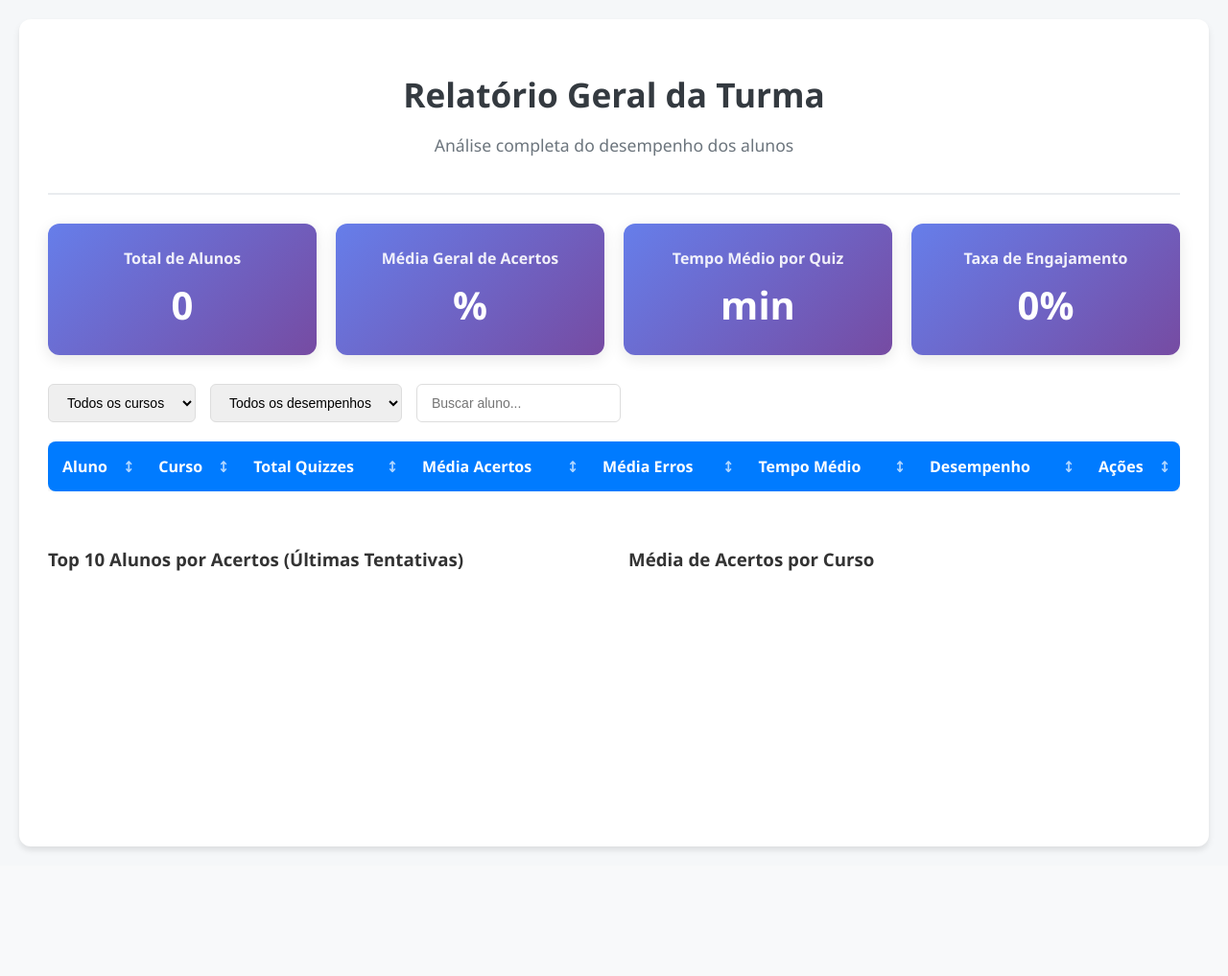
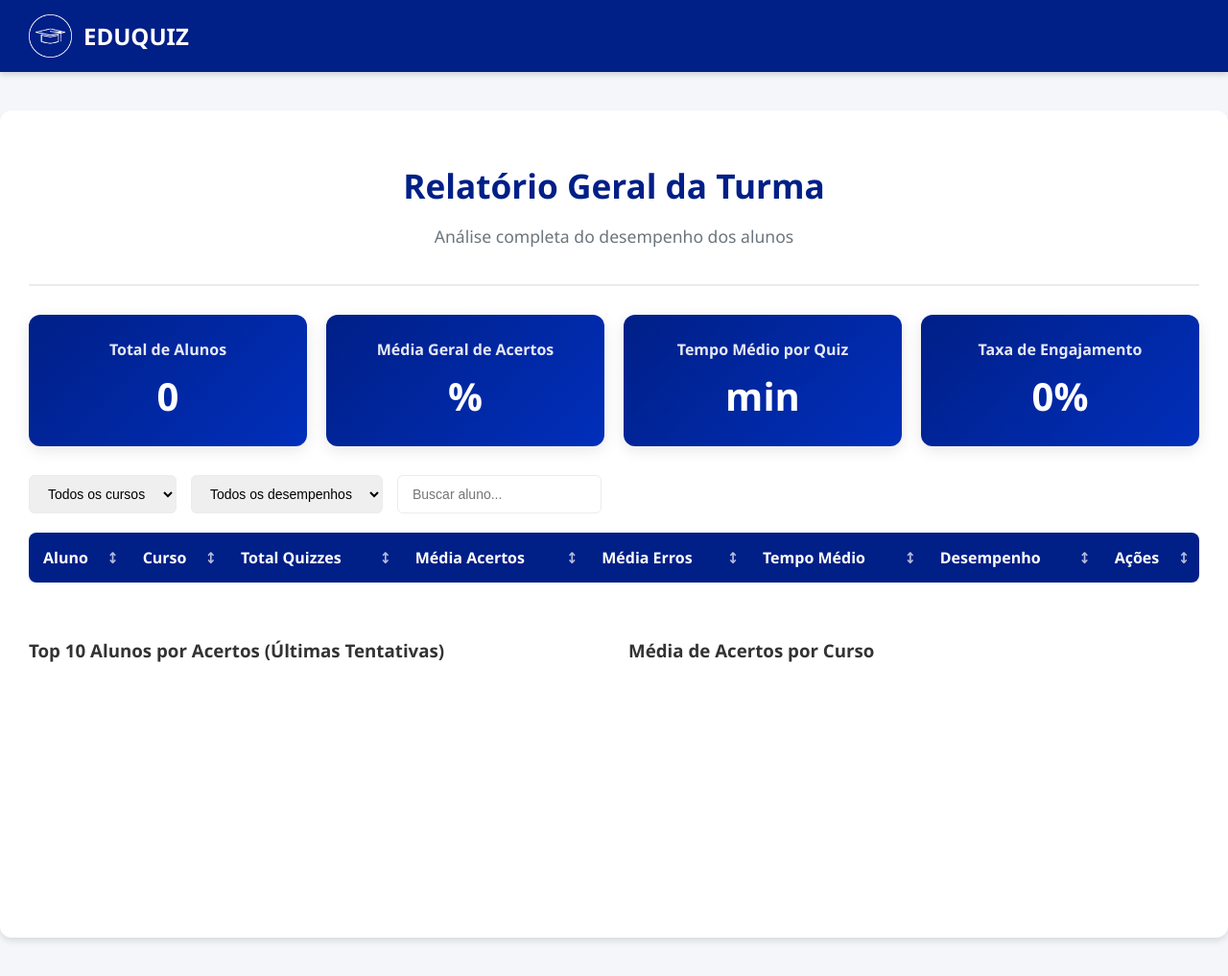
Before and after one commit to monickeivlopes/EduQuiz, a Flask app: template templates/relatorio_geral.html in a window 1280 px wide. Shown: the whole page at 96% size. Before the commit the page ends 887 px from the top, so only its background shows below. Run offline with Flask 3, Linux system fonts and the light colour scheme; the template is opened without the code that fills it, so the values that code supplies are empty; some libraries are stand-ins or nearby versions.

Commit message:
correcao de pags

```diff
--- a/static/relatorio_geral.css
+++ b/static/relatorio_geral.css
@@ -1,38 +1,99 @@
+/* ====== VARIÁVEIS DE COR (PALETA EDUQUIZ) ====== */
 :root {
-            --primary: #007bff;
-            --success: #28a745;
+    --primary: #001f87;
+    --primary-hover: #012fbb;
+    --success: #00c853;
+    --success-hover: #009624;
     --warning: #ffc107;
     --danger: #dc3545;
     --light: #f8f9fa;
-            --dark: #343a40;
+    --dark: #212529;
+    --text: #333;
+    --border: #e9ecef;
   }
 
+  /* ====== BASE ====== */
   body {
-            font-family: 'Segoe UI', Tahoma, Geneva, Verdana, sans-serif;
+    font-family: "Segoe UI", Tahoma, Geneva, Verdana, sans-serif;
     margin: 0;
-            padding: 20px;
-            background-color: #f5f7f9;
-            color: #333;
+    padding: 0;
+    background-color: #f4f6f9;
+    color: var(--text);
   }
 
+  /* ====== HEADER ====== */
+  header {
+    position: sticky;
+    top: 0;
+    z-index: 20;
+    background: var(--primary);
+    color: white;
+    display: flex;
+    align-items: center;
+    justify-content: space-between;
+    padding: 15px 30px;
+    box-shadow: 0 3px 6px rgba(0, 0, 0, 0.15);
+  }
+
+  header .logo {
+    display: flex;
+    align-items: center;
+    gap: 12px;
+    font-size: 1.5rem;
+    font-weight: bold;
+  }
+
+  header .logo img {
+    height: 45px;
+    width: auto;
+    display: block;
+  }
+
+  /* Ícone da casa */
+  header nav a {
+    display: inline-flex;
+    align-items: center;
+    justify-content: center;
+    height: 50px;
+    width: 50px;
+    border-radius: 8px;
+    transition: background 0.2s;
+  }
+
+  header nav a:hover {
+    background: rgba(255, 255, 255, 0.1);
+  }
+
+  header nav img {
+    width: 38px;
+    transition: transform 0.2s, filter 0.2s;
+  }
+
+  header nav img:hover {
+    transform: scale(1.15);
+    filter: brightness(1.2);
+  }
+
+  /* ====== CONTAINER PRINCIPAL ====== */
   .container {
     max-width: 1400px;
-            margin: 0 auto;
+    margin: 40px auto;
     background: white;
     padding: 30px;
     border-radius: 12px;
     box-shadow: 0 4px 6px rgba(0, 0, 0, 0.1);
   }
 
+  /* ====== CABEÇALHO INTERNO ====== */
   .header {
     text-align: center;
     margin-bottom: 30px;
     padding-bottom: 20px;
-            border-bottom: 2px solid #e9ecef;
+    border-bottom: 2px solid var(--border);
   }
 
   .header h1 {
-            color: var(--dark);
+    color: var(--primary);
     margin-bottom: 10px;
     font-size: 2.2em;
   }
@@ -42,6 +103,7 @@
     font-size: 1.1em;
   }
 
+  /* ====== ESTATÍSTICAS ====== */
   .dashboard-stats {
     display: grid;
     grid-template-columns: repeat(auto-fit, minmax(250px, 1fr));
@@ -50,7 +112,7 @@
   }
 
   .stat-card {
-            background: linear-gradient(135deg, #667eea 0%, #764ba2 100%);
+    background: linear-gradient(135deg, var(--primary) 0%, var(--primary-hover) 100%);
     color: white;
     padding: 25px;
     border-radius: 12px;
@@ -70,6 +132,7 @@
     display: block;
   }
 
+  /* ====== CONTROLES E FILTROS ====== */
   .controls {
     display: flex;
     justify-content: space-between;
@@ -87,16 +150,12 @@
 
   select, input {
     padding: 10px 15px;
-            border: 1px solid #ddd;
+    border: 1px solid var(--border);
     border-radius: 6px;
     font-size: 14px;
   }
 
-        .export-buttons {
-            display: flex;
-            gap: 10px;
-        }
-
+  /* ====== BOTÕES ====== */
   button {
     padding: 10px 20px;
     border: none;
@@ -121,9 +180,17 @@
     box-shadow: 0 4px 8px rgba(0, 0, 0, 0.2);
   }
 
+  .export-buttons {
+    display: flex;
+    gap: 10px;
+  }
+
+  /* ====== TABELA ====== */
   .table-container {
     overflow-x: auto;
     margin-bottom: 30px;
+    max-height: 600px;
+    overflow-y: auto;
   }
 
   table {
@@ -146,11 +213,11 @@
   }
 
   th:hover {
-            background: #0056b3;
+    background: var(--primary-hover);
   }
 
   th::after {
-            content: '↕';
+    content: "↕";
     position: absolute;
     right: 10px;
     opacity: 0.7;
@@ -158,17 +225,19 @@
 
   td {
     padding: 12px 15px;
-            border-bottom: 1px solid #e9ecef;
+    border-bottom: 1px solid var(--border);
   }
 
   tr:hover {
-            background-color: #f8f9fa;
+    background-color: var(--light);
   }
 
+  /* ====== ESTILOS DE TEXTO ====== */
   .positive { color: var(--success); font-weight: bold; }
   .negative { color: var(--danger); font-weight: bold; }
   .warning { color: var(--warning); font-weight: bold; }
 
+  /* ====== BADGES ====== */
   .performance-badge {
     padding: 4px 8px;
     border-radius: 12px;
@@ -180,6 +249,7 @@
   .good { background: #fff3cd; color: #856404; }
   .regular { background: #f8d7da; color: #721c24; }
 
+  /* ====== GRÁFICOS ====== */
   .charts-row {
     display: grid;
     grid-template-columns: 1fr 1fr;
@@ -187,24 +257,6 @@
     margin-top: 40px;
   }
 
-
-
-        @media (max-width: 768px) {
-            .charts-row {
-                grid-template-columns: 1fr;
-            }
-
-            .controls {
-                flex-direction: column;
-                align-items: stretch;
-            }
-
-            .filters {
-                flex-direction: column;
-            }
-        }
-
-          /* Adicione estas regras CSS no estilo existente */
   .chart-container {
     position: relative;
     height: 300px;
@@ -213,7 +265,6 @@
 
   .chart-container canvas {
     display: block;
-        max-height: 100%;
     width: 100% !important;
     height: 100% !important;
   }
@@ -228,13 +279,27 @@
     text-align: center;
   }
 
-    /* Garantir que o container principal não cause scroll */
-    .container {
-        overflow: visible;
+  /* ====== RESPONSIVIDADE ====== */
+  @media (max-width: 768px) {
+    header {
+      flex-direction: column;
+      gap: 10px;
     }
 
-    /* Limitar a altura da tabela */
-    .table-container {
-        max-height: 600px;
-        overflow-y: auto;
+    header .logo {
+      justify-content: center;
     }
+
+    .charts-row {
+      grid-template-columns: 1fr;
+    }
+
+    .controls {
+      flex-direction: column;
+      align-items: stretch;
+    }
+
+    .filters {
+      flex-direction: column;
+    }
+  }
--- a/templates/relatorio_geral.html
+++ b/templates/relatorio_geral.html
@@ -8,7 +8,17 @@
     <link rel="stylesheet" href="{{ url_for('static', filename='relatorio_geral.css') }}">
 </head>
 <body>
+
+    <!-- Header -->
+    <header>
+        <div class="logo">
+            <img src="static/img/Logo.png" alt="Logo EduQuiz" />
+            <span>EDUQUIZ</span>
+        </div>
+    </header>
+
     <div class="container">
+        <!-- Página Header -->
         <div class="header">
             <h1>Relatório Geral da Turma</h1>
             <p>Análise completa do desempenho dos alunos</p>
@@ -122,7 +132,9 @@
             </div>
         </div>
 
-<!-- Dados do Flask para o JS externo -->
+    </div> <!-- /.container -->
+
+    <!-- Dados do Flask para JS -->
     <script>
         const Labels = {{ labels | tojson | safe }};
         const Data = {{ data | tojson | safe }};
@@ -132,6 +144,8 @@
         const TotalErros = {{ erros | default(0) }};
     </script>
 
+    <!-- Script externo -->
     <script src="{{ url_for('static', filename='js/relatorio_geral.js') }}"></script>
+
 </body>
 </html>
```
Also changed, not shown: static/desempenho.css (+172 -54 lines), static/img/casa.png (added). Lines whose indentation alone changed are shown as unchanged.
